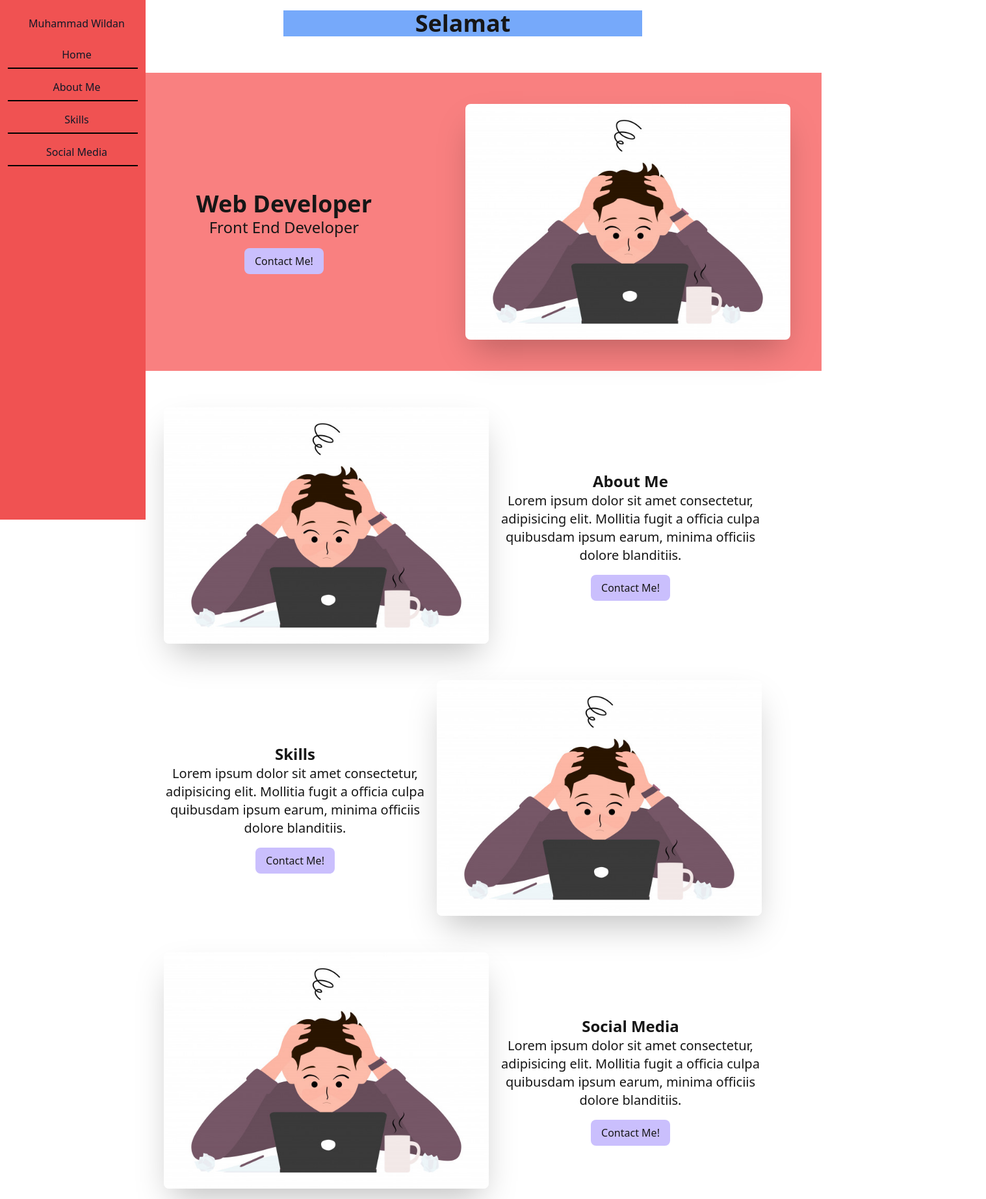
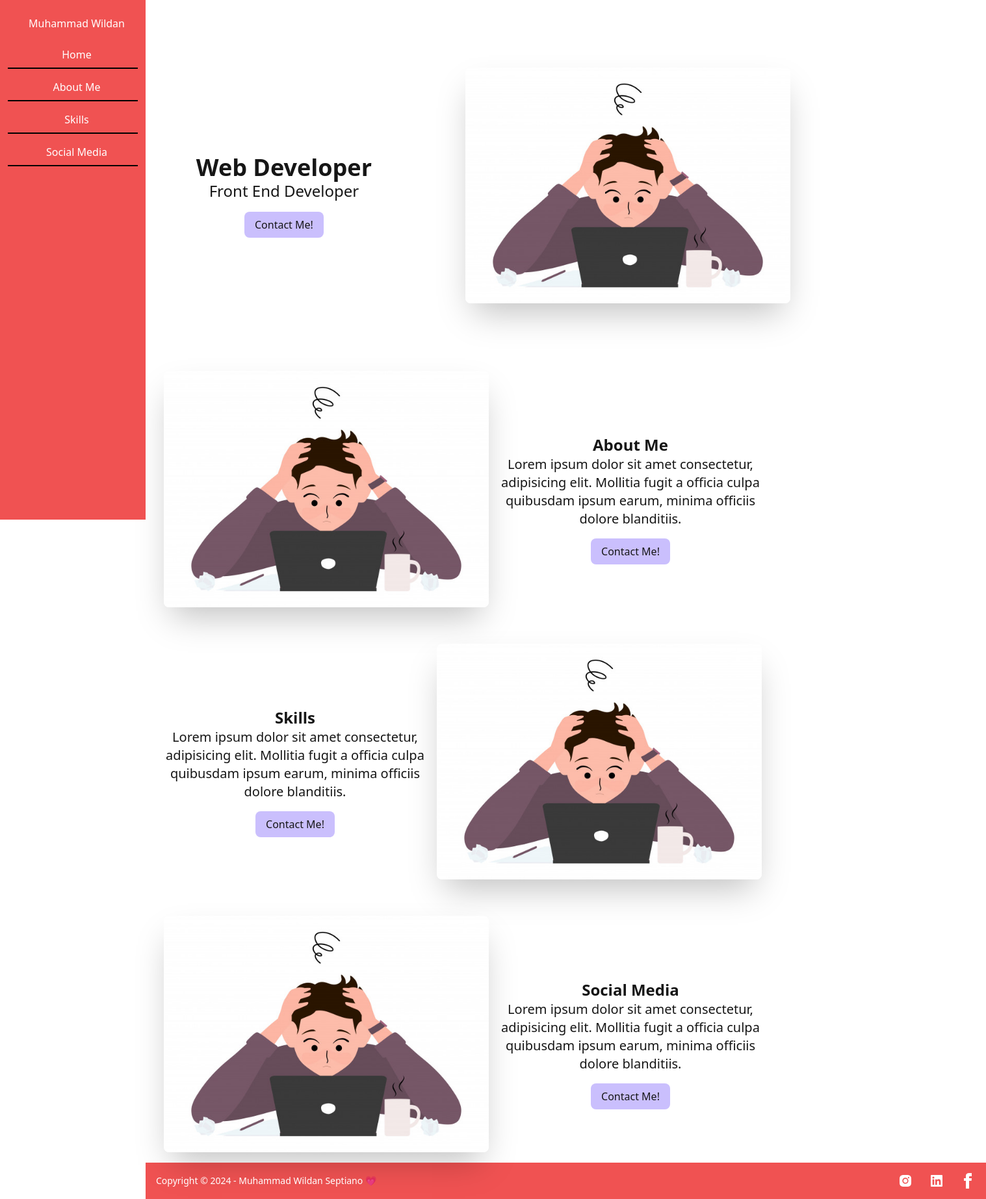
Before and after one commit to wildan-se/remake_portfolio_dicoding, a website: page index.html in a window 1280 px wide. Shown: the whole page at 65% size, 1517 px wide, since content can reach past the window. Drawn offline with nearby package versions, Linux system fonts and the light colour scheme.

Commit message:
update footer

```diff
--- a/index.html
+++ b/index.html
@@ -30,33 +30,33 @@
         <li>
           <a href="#" class="hidden p-2 text-gray-900 rounded-lg lg:flex lg:items-center ">
 
-            <span class="ms-3">Muhammad Wildan</span>
+            <span class="text-white ms-3">Muhammad Wildan</span>
           </a>
         </li>
         <li class="flex items-center justify-center w-full border-b-2 border-black border-solid max-[640px]:hover:btn">
-          <a href="#" class="p-2 text-gray-900 rounded-lg ">
+          <a href="#home" class="p-2 text-gray-900 rounded-lg ">
 
-            <span class="flex-1 ms-3 whitespace-nowrap">Home</span>
+            <span class="flex-1 text-white ms-3 whitespace-nowrap">Home</span>
 
           </a>
         </li>
         <li class="flex items-center justify-center w-full border-b-2 border-black border-solid max-[640px]:hover:btn">
-          <a href="#" class="flex items-center p-2 text-gray-900 rounded-lg ">
+          <a href="#aboutme" class="flex items-center p-2 text-gray-900 rounded-lg ">
 
-            <span class="flex-1 ms-3 whitespace-nowrap">About Me</span>
+            <span class="flex-1 text-white ms-3 whitespace-nowrap">About Me</span>
 
           </a>
         </li>
         <li class="flex items-center justify-center w-full border-b-2 border-black border-solid max-[640px]:hover:btn">
-          <a href=" #" class="flex items-center p-2 text-gray-900 rounded-lg ">
+          <a href="#skill" class="flex items-center p-2 text-gray-900 rounded-lg ">
 
-            <span class="flex-1 ms-3 whitespace-nowrap">Skills</span>
+            <span class="flex-1 text-white ms-3 whitespace-nowrap">Skills</span>
           </a>
         </li>
         <li class="flex items-center justify-center w-full border-b-2 border-black border-solid max-[640px]:hover:btn ">
-          <a href="#" class="flex items-center p-2 text-gray-900 rounded-lg ">
+          <a href="#socialmedia" class="flex items-center p-2 text-gray-900 rounded-lg ">
 
-            <span class="flex-1 ms-3 whitespace-nowrap">Social Media</span>
+            <span class="flex-1 text-white ms-3 whitespace-nowrap">Social Media</span>
           </a>
         </li>
       </ul>
@@ -76,15 +76,13 @@
   <main class="w-full min-h-screen lg:w-full ">
     <div class="container ">
       <div class="flex-col lg:max-w-full hero-content lg:flex lg:ml-36 ">
-        <div class="bg-blue-400 lg:flex lg:relative lg:items-center lg:justify-center lg:h-full lg:w-1/2">
-          <h1 id="typewriter" class="text-4xl font-bold"></h1>
-        </div>
+
         <div
-          class="mt-10 bg-red-400 lg:w-full lg:flex lg:self-end lg:items-center lg:flex-row-reverse lg:text-nowrap lg:gap-32 lg:p-12">
+          class="mt-10 lg:w-full lg:flex lg:self-end lg:items-center lg:flex-row-reverse lg:text-nowrap lg:gap-32 lg:p-12">
 
-          <img src="assets/img1.png" width="500" class="max-w-full rounded-lg shadow-2xl " />
+          <img src="assets/img1.png" width="500" class="max-w-full rounded-lg shadow-2xl " loading="lazy" />
 
-          <div class="mt-8 text-center lg:-mr-4 lg:flex lg:flex-col lg:justify-start lg:p-8">
+          <div id="home" class="mt-8 text-center lg:-mr-4 lg:flex lg:flex-col lg:justify-start lg:p-8">
 
             <h1 class="text-4xl font-bold text-center">Web Developer</h1>
             <p class="text-2xl">Front End Developer</p>
@@ -97,8 +95,8 @@
           </div>
         </div>
         <div class="mt-10 lg:flex lg:justify-center lg:items-center lg:flex-row lg:text-nowrap lg:gap-4 lg:w-5/6">
-          <img src="assets/img1.png" width="500" class="max-w-full rounded-lg shadow-2xl " />
-          <div class="mt-8 text-center lg:text-wrap lg:max-w-full lg:w-1/2">
+          <img src="assets/img1.png" width="500" class="max-w-full rounded-lg shadow-2xl " loading="lazy" />
+          <div id="aboutme" class="mt-8 text-center lg:text-wrap lg:max-w-full lg:w-1/2">
             <h1 class="text-3xl font-bold text-center lg:text-2xl">About Me</h1>
             <p class="text-2xl lg:text-xl">Lorem ipsum dolor sit amet consectetur, adipisicing elit.
               Mollitia fugit a
@@ -114,8 +112,8 @@
         </div>
         <div
           class="mt-10 lg:flex lg:justify-center lg:items-center lg:flex-row-reverse lg:text-nowrap lg:gap-4 lg:w-5/6">
-          <img src="assets/img1.png" width="500" class="max-w-full rounded-lg shadow-2xl " />
-          <div class="mt-8 text-center lg:text-wrap lg:max-w-full lg:w-1/2">
+          <img src="assets/img1.png" width="500" class="max-w-full rounded-lg shadow-2xl " loading="lazy" />
+          <div id="skill" class="mt-8 text-center lg:text-wrap lg:max-w-full lg:w-1/2">
             <h1 class="text-3xl font-bold text-center lg:text-2xl">Skills</h1>
             <p class="text-2xl lg:text-xl">Lorem ipsum dolor sit amet consectetur, adipisicing elit.
               Mollitia fugit a
@@ -130,8 +128,8 @@
           </div>
         </div>
         <div class="mt-10 lg:flex lg:justify-center lg:items-center lg:flex-row lg:text-nowrap lg:gap-4 lg:w-5/6">
-          <img src="assets/img1.png" width="500" class="max-w-full rounded-lg shadow-2xl " />
-          <div class="mt-8 text-center lg:text-wrap lg:max-w-full lg:w-1/2">
+          <img src="assets/img1.png" width="500" class="max-w-full rounded-lg shadow-2xl " loading="lazy" />
+          <div id="socialmedia" class="mt-8 text-center lg:text-wrap lg:max-w-full lg:w-1/2">
             <h1 class="text-3xl font-bold text-center lg:text-2xl">Social Media</h1>
             <p class="text-2xl lg:text-xl">Lorem ipsum dolor sit amet consectetur, adipisicing elit.
               Mollitia fugit a
@@ -145,6 +143,40 @@
             </div>
           </div>
         </div>
+      </div>
+  </main>
+  <!-- HERO END -->
+
+
+  <!-- FOOTER START -->
+
+  <footer class="items-center p-4 bg-red-500 lg:w-[1293px] lg:ml-56 footer text-white">
+    <aside class="items-center grid-flow-col">
+      <p>Copyright © 2024 - Muhammad Wildan Septiano 💗</p>
+    </aside>
+    <nav class="grid-flow-col gap-6 md:place-self-center md:justify-self-end">
+      <a href="https://www.instagram.com/wlse._/" target="_blank"><svg xmlns="http://www.w3.org/2000/svg" width="24"
+          height="24" viewBox="0 0 24 24" style="fill: rgb(255, 255, 255);transform: msFilter">
+          <path
+            d="M20.947 8.305a6.53 6.53 0 0 0-.419-2.216 4.61 4.61 0 0 0-2.633-2.633 6.606 6.606 0 0 0-2.186-.42c-.962-.043-1.267-.055-3.709-.055s-2.755 0-3.71.055a6.606 6.606 0 0 0-2.185.42 4.607 4.607 0 0 0-2.633 2.633 6.554 6.554 0 0 0-.419 2.185c-.043.963-.056 1.268-.056 3.71s0 2.754.056 3.71c.015.748.156 1.486.419 2.187a4.61 4.61 0 0 0 2.634 2.632 6.584 6.584 0 0 0 2.185.45c.963.043 1.268.056 3.71.056s2.755 0 3.71-.056a6.59 6.59 0 0 0 2.186-.419 4.615 4.615 0 0 0 2.633-2.633c.263-.7.404-1.438.419-2.187.043-.962.056-1.267.056-3.71-.002-2.442-.002-2.752-.058-3.709zm-8.953 8.297c-2.554 0-4.623-2.069-4.623-4.623s2.069-4.623 4.623-4.623a4.623 4.623 0 0 1 0 9.246zm4.807-8.339a1.077 1.077 0 0 1-1.078-1.078 1.077 1.077 0 1 1 2.155 0c0 .596-.482 1.078-1.077 1.078z">
+          </path>
+          <circle cx="11.994" cy="11.979" r="3.003"></circle>
+        </svg>
+      </a>
+      <a href="https://www.linkedin.com/in/muhammad-wildan-septiano-ba8a47254/" target="_blank"><svg
+          xmlns="http://www.w3.org/2000/svg" width="24" height="24" viewBox="0 0 24 24"
+          style="fill: rgb(255, 255, 255);transform: msFilter">
+          <path
+            d="M20 3H4a1 1 0 0 0-1 1v16a1 1 0 0 0 1 1h16a1 1 0 0 0 1-1V4a1 1 0 0 0-1-1zM8.339 18.337H5.667v-8.59h2.672v8.59zM7.003 8.574a1.548 1.548 0 1 1 0-3.096 1.548 1.548 0 0 1 0 3.096zm11.335 9.763h-2.669V14.16c0-.996-.018-2.277-1.388-2.277-1.39 0-1.601 1.086-1.601 2.207v4.248h-2.667v-8.59h2.56v1.174h.037c.355-.675 1.227-1.387 2.524-1.387 2.704 0 3.203 1.778 3.203 4.092v4.71z">
+          </path>
+        </svg></a>
+      <a><svg xmlns="http://www.w3.org/2000/svg" width="24" height="24" viewBox="0 0 24 24" class="fill-current">
+          <path
+            d="M9 8h-3v4h3v12h5v-12h3.642l.358-4h-4v-1.667c0-.955.192-1.333 1.115-1.333h2.885v-5h-3.808c-3.596 0-5.192 1.583-5.192 4.615v3.385z">
+          </path>
+        </svg></a>
+    </nav>
+  </footer>
 
 
 
@@ -153,9 +185,11 @@
 
 
 
-      </div>
-  </main>
-  <!-- HERO END -->
+
+
+
+
+  <!-- FOOTER END -->
   <script src="js/main.js"></script>
   <script src="../path/to/flowbite/dist/flowbite.min.js"></script>
 
--- a/js/main.js
+++ b/js/main.js
@@ -4,39 +4,3 @@ const navbarMenu = document.querySelector("#navbar");
 hamburgerMenu.addEventListener("click", () => {
   navbarMenu.classList.toggle("hidden");
 });
-
-const words = ["Halo, Muhammad Wildan!", "Selamat datang di website anda."];
-let i = 0;
-let j = 0;
-let currentWord = "";
-let isDeleting = false;
-
-function type() {
-  currentWord = words[i];
-  if (isDeleting) {
-    document.getElementById("typewriter").textContent = currentWord.substring(
-      0,
-      j - 1
-    );
-    j--;
-    if (j == 0) {
-      isDeleting = false;
-      i++;
-      if (i == words.length) {
-        i = 0;
-      }
-    }
-  } else {
-    document.getElementById("typewriter").textContent = currentWord.substring(
-      0,
-      j + 1
-    );
-    j++;
-    if (j == currentWord.length) {
-      isDeleting = true;
-    }
-  }
-  setTimeout(type, 100);
-}
-
-type();
```
Also changed, not shown: public/output.css.
